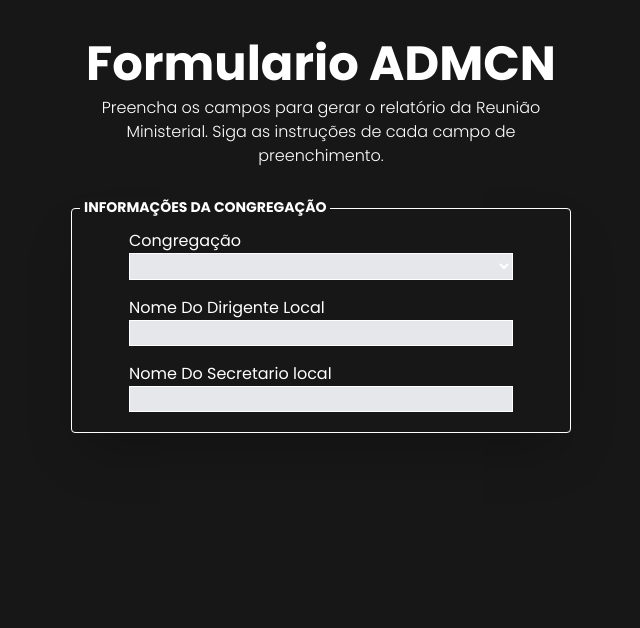
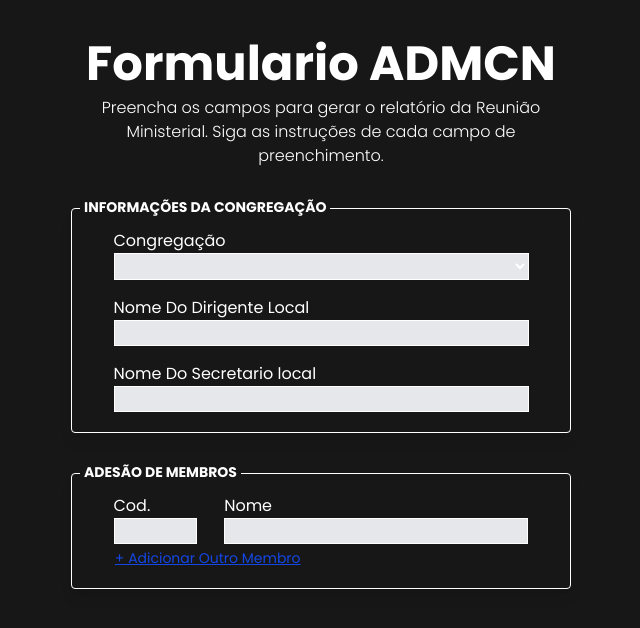
Before and after one commit to eliaberr/formAdmcn, a Next.js app: page / in a window 1280 px wide. Shown: the top 628 px of the page, without its empty margins (319-959 px from the left). Built offline with nearby package versions, Linux system fonts and the light colour scheme.

Commit message:
feat: Created the form to add member

```diff
--- a/src/app/components/Ui/input.tsx
+++ b/src/app/components/Ui/input.tsx
@@ -7,17 +7,24 @@ export function Input({
   onChange,
   value,
   disable,
+  sizeLabel,
+  sizeInput,
+  sizeDiv,
+  required,
+  maxLength
 }: InpuProps) {
   return (
-    <div className="flex flex-col text-start mx-auto">
-      <label htmlFor={name}>{name}</label>
+    <div className={`grid grid-cols-12 ${sizeDiv ?? "col-span-12"}`} >
+      <label className={`text-start ${sizeLabel ?? "col-span-10 col-start-2"}`} htmlFor={name}>{name}</label>
       <input
         name={name}
         type={type}
         onChange={onChange}
-        className={`border bg-gray-200 w-64 ps-2 md:w-96 ${classNameAdd}`}
+        className={`border bg-gray-200 ps-2 ${classNameAdd} ${sizeInput ?? "col-span-10 col-start-2"}`}
         value={value ?? ""}
         disabled={disable}
+        required={required}
+        maxLength={maxLength}
       />
     </div>
   );
--- a/src/app/components/forms/cardForm.tsx
+++ b/src/app/components/forms/cardForm.tsx
@@ -2,7 +2,7 @@ import { CardFormType } from "@/app/types/cardFormType";
 
 export function CardForm({ title, children }: CardFormType) {
   return (
-    <div className="grid gap-4 border w-[350px] md:w-[500px] mx-auto py-5 shadow-2xl rounded relative">
+    <div className={`grid grid-cols-12 gap-4 border py-5 shadow-lg rounded relative`}>
       <span className="absolute text-sm font-bold -top-3 left-2 z-20 bg-background px-1 uppercase">
         {title}
       </span>
--- a/src/app/components/forms/form.tsx
+++ b/src/app/components/forms/form.tsx
@@ -1,9 +1,11 @@
+import { MemberRegistrationForm } from "./memberRegistrationForm";
 import SelectNameCongregations from "./selectNameCongregations";
 
 export function Form() {
   return (
-    <form className="mt-10 grid gap-4 ">
+    <form className="my-10 grid gap-10 ">
       <SelectNameCongregations />
+      <MemberRegistrationForm />
     </form>
   );
 }
--- /dev/null
+++ b/src/app/components/forms/memberRegistrationForm.tsx
@@ -0,0 +1,76 @@
+"use client";
+
+import { useState } from "react";
+import { Input } from "../Ui/input";
+import { CardForm } from "./cardForm";
+import { Member } from "@/app/types/memberType";
+import { IoTrashBinSharp } from "react-icons/io5";
+
+export function MemberRegistrationForm() {
+  const [membersRegistration, setRegistrationMembers] = useState<Member[]>([{ code: "", name: "" }]);
+
+  const addMember = () => {
+    setRegistrationMembers((prev) =>
+      prev.length < 50 ? [...prev, { code: "", name: "" }] : prev
+    );
+  };
+  const removeMember = () => {
+    setRegistrationMembers((prev) => prev.slice(0, -1));
+  };
+  const updateMember = (i: number, field: keyof Member, value: string) => {
+    setRegistrationMembers((prev) => {
+      const clone = [...prev];
+      clone[i] = { ...clone[i], [field]: value };
+      return clone;
+    });
+  };
+
+  return (
+    <CardForm title="adesão de membros">
+      {membersRegistration.map((item, index) => (
+        <div key={index} className="col-span-12 grid grid-cols-12 relative">
+          <Input
+            name="Cod."
+            type="text"
+            sizeDiv="col-span-2 col-start-2"
+            sizeLabel="col-span-12"
+            sizeInput="col-span-12"
+            value={item.code}
+            onChange={(e) => updateMember(index, "code", e.target.value)}
+            maxLength={4}
+            required={index > 1 ? true : false}
+          />
+          <Input
+            name="Nome"
+            type="text"
+            sizeDiv="col-span-8"
+            sizeInput="col-span-11 col-start-2"
+            value={item.name}
+            onChange={(e) => updateMember(index, "name", e.target.value)}
+            required={index > 1 ? true : false}
+          />
+          {membersRegistration.length > 1 ? (
+            <button
+              type="button"
+              onClick={removeMember}
+              disabled={membersRegistration.length >= 50}
+              className="absolute text-red-600 right-3 top-7"
+            >
+              <IoTrashBinSharp />
+            </button>
+          ) : (
+            ""
+          )}
+        </div>
+      ))}
+      <button
+        type="button"
+        onClick={addMember}
+        disabled={membersRegistration.length >= 50}
+        className="text-start col-span-10 col-start-2 -mt-3 text-sm underline text-blue-700"
+      >
+        + Adicionar Outro Membro
+      </button>
+    </CardForm>
+  );
+}
--- a/src/app/components/forms/selectNameCongregations.tsx
+++ b/src/app/components/forms/selectNameCongregations.tsx
@@ -10,10 +10,10 @@ export default function SelectNameCongregations() {
 
   return (
     <CardForm title="Informações da Congregação">
-      <div className="flex flex-col mx-auto text-start">
-        <label htmlFor="">Congregação</label>
+      <div className="col-span-12 grid grid-cols-12">
+        <label className="col-span-10 col-start-2 text-start">Congregação</label>
         <select
-          className="border bg-gray-200 w-64 md:w-96"
+          className="border bg-gray-200 col-span-10 col-start-2 "
           onChange={(e) => setIdCongregation(Number(e.target.value))}
         >
           <option></option>
--- a/src/app/types/inputType.ts
+++ b/src/app/types/inputType.ts
@@ -5,4 +5,10 @@ export interface InpuProps {
   onChange?: (event: React.ChangeEvent<HTMLInputElement>) => void
   value?: string,
   disable?: boolean,
+  required?: boolean,
+  sizeLabel?:string,
+  sizeInput?:string,
+  sizeDiv?:string,
+  maxLength?:number
+
 }
--- /dev/null
+++ b/src/app/types/memberType.ts
@@ -0,0 +1 @@
+export interface Member { code: string; name: string, reason?: string };
--- a/src/app/utils/classNames.ts
+++ b/src/app/utils/classNames.ts
@@ -1 +1 @@
-export const MAX_WIDTH = "max-w-[350px] md:max-w-[500px] mx-auto"
+export const MAX_WIDTH = "max-w-[450px] md:max-w-[500px] mx-auto"
```
Also changed, not shown: package.json (+6 -5 lines), 1 other file (tests, documents, lock files or other folders).
